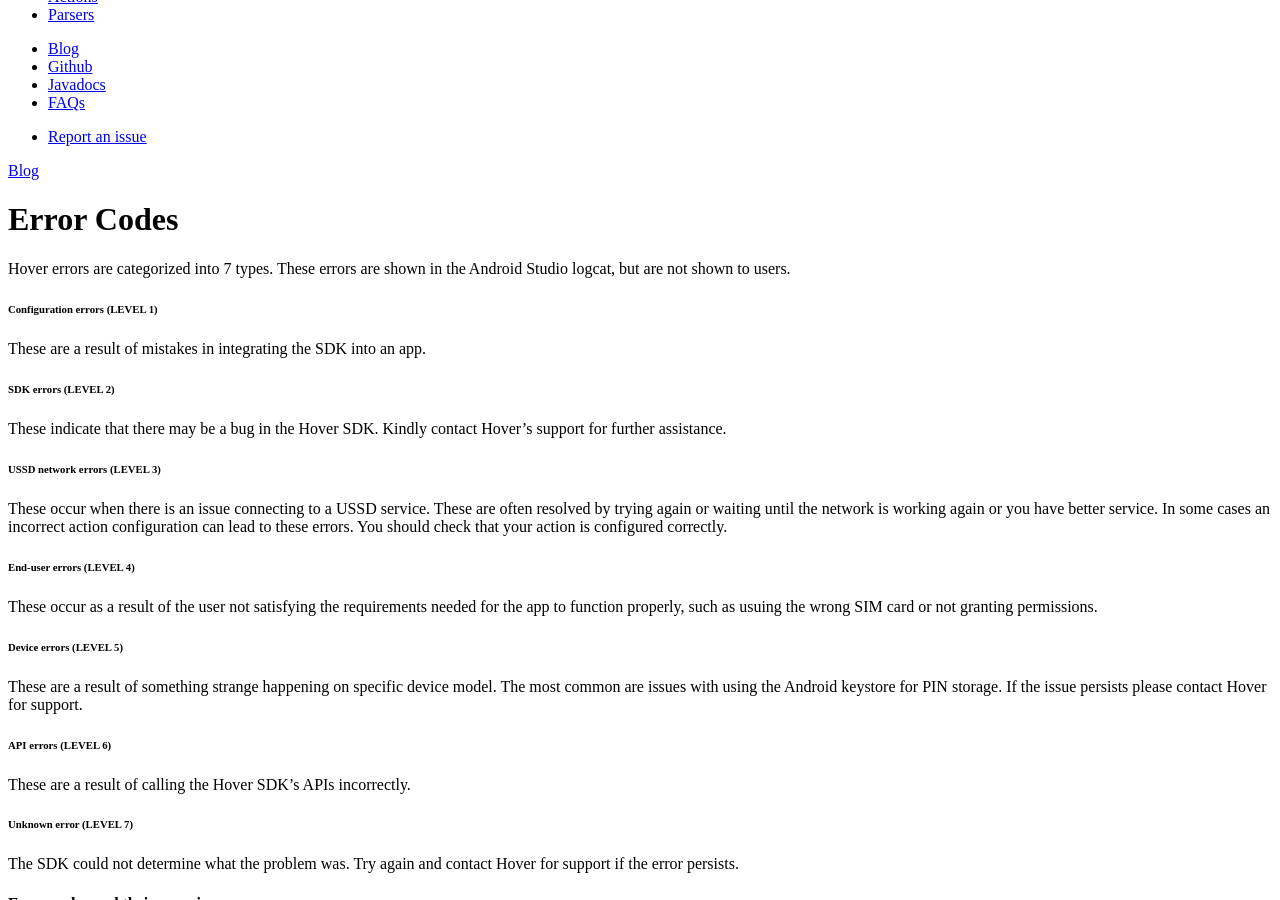
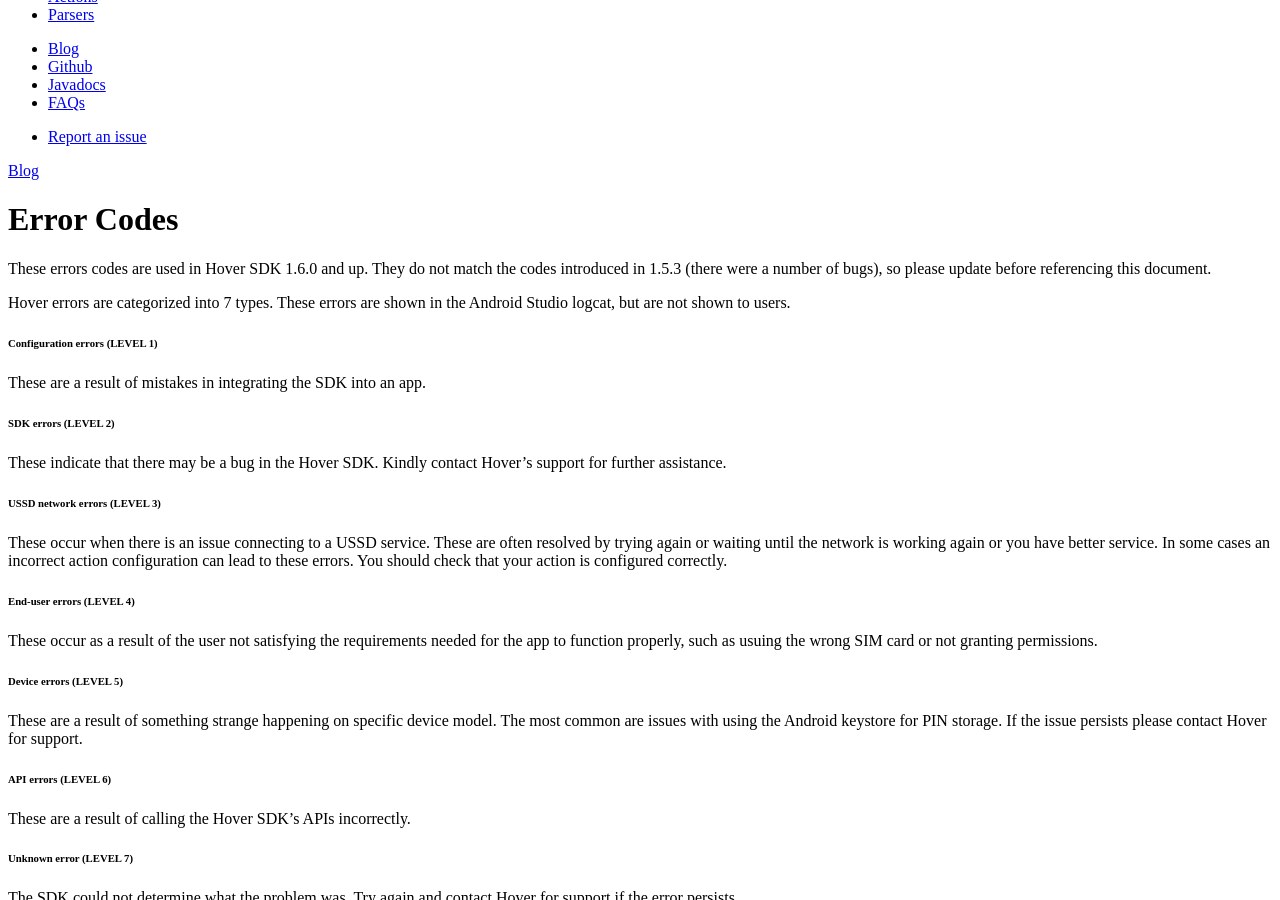
Before and after one commit to UseHover/hover-docs, a Jekyll site: the page built from errors.md, in a window 1280 px wide and 900 px high, scrolled down 551 px. Built offline with Jekyll 4.4.1, drawn with Linux system fonts in a browser that asks for light colours; nearby versions of some CDN libraries; a style sheet for code colours, icons or effects is not loaded.

Commit message:
Add version call-out info to errors

```diff
--- a/errors.md
+++ b/errors.md
@@ -4,6 +4,10 @@ permalink: /errors
 ---
 
 # Error Codes
+
+<div class="call-out call-out-info">
+	  <p>These errors codes are used in Hover SDK 1.6.0 and up. They do not match the codes introduced in 1.5.3 (there were a number of bugs), so please update before referencing this document.</p>
+</div>
 
 Hover errors are categorized into 7 types. These errors are shown in the Android Studio logcat, but are not shown to users.
 
```
